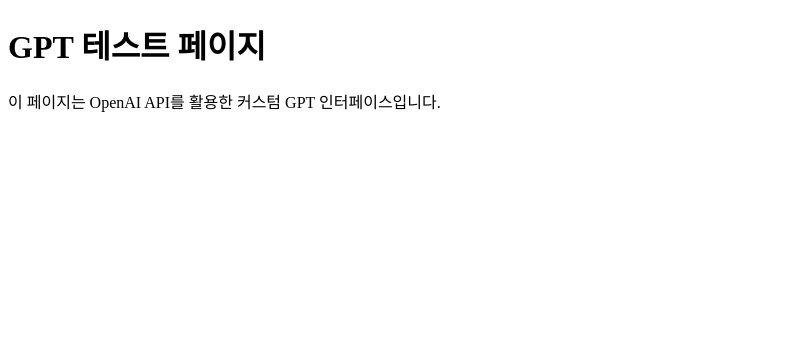
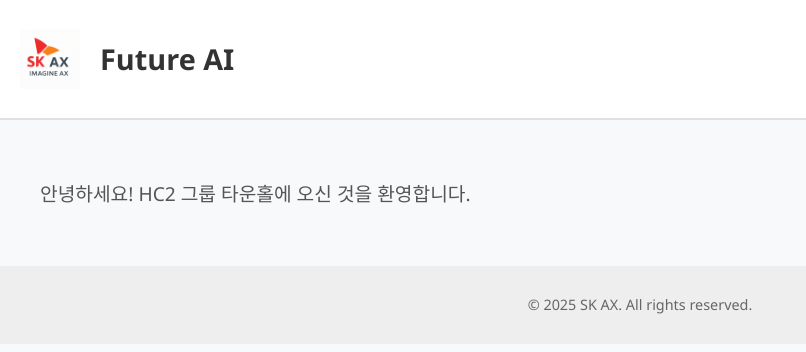
Before and after one commit to Kozes/my-chatgpt-ui, a plain HTML site: page index.html in a window 1280 px wide. Shown: the whole page, without its empty margins (0-806 px from the left). Drawn offline with Linux system fonts and the light colour scheme.

Commit message:
Add web page with logo and basic design

```diff
--- a/index.html
+++ b/index.html
@@ -2,10 +2,21 @@
 <html lang="ko">
 <head>
   <meta charset="UTF-8">
-  <title>우리 회사 GPT</title>
+  <title>SK AX Event Page</title>
+  <link rel="stylesheet" href="style.css" />
 </head>
 <body>
-  <h1>GPT 테스트 페이지</h1>
-  <p>이 페이지는 OpenAI API를 활용한 커스텀 GPT 인터페이스입니다.</p>
+  <header>
+    <img src="skax.png" alt="SK AX 로고" class="logo">
+    <h1>Future AI</h1>
+  </header>
+
+  <main>
+    <p>안녕하세요! HC2 그룹 타운홀에 오신 것을 환영합니다.</p>
+  </main>
+
+  <footer>
+    <p>© 2025 SK AX. All rights reserved.</p>
+  </footer>
 </body>
 </html>
--- /dev/null
+++ b/style.css
@@ -0,0 +1,38 @@
+body {
+  font-family: 'Segoe UI', sans-serif;
+  margin: 0;
+  padding: 0;
+  background-color: #f8f9fa;
+}
+
+header {
+  background-color: #ffffff;
+  display: flex;
+  align-items: center;
+  padding: 20px;
+  border-bottom: 2px solid #e0e0e0;
+}
+
+.logo {
+  height: 60px;
+  margin-right: 20px;
+}
+
+h1 {
+  font-size: 1.8em;
+  color: #333;
+}
+
+main {
+  padding: 40px;
+  font-size: 1.2em;
+  color: #555;
+}
+
+footer {
+  background-color: #eeeeee;
+  text-align: center;
+  padding: 15px;
+  font-size: 0.9em;
+  color: #666;
+}
```
Also changed, not shown: SKAX.png (added).
